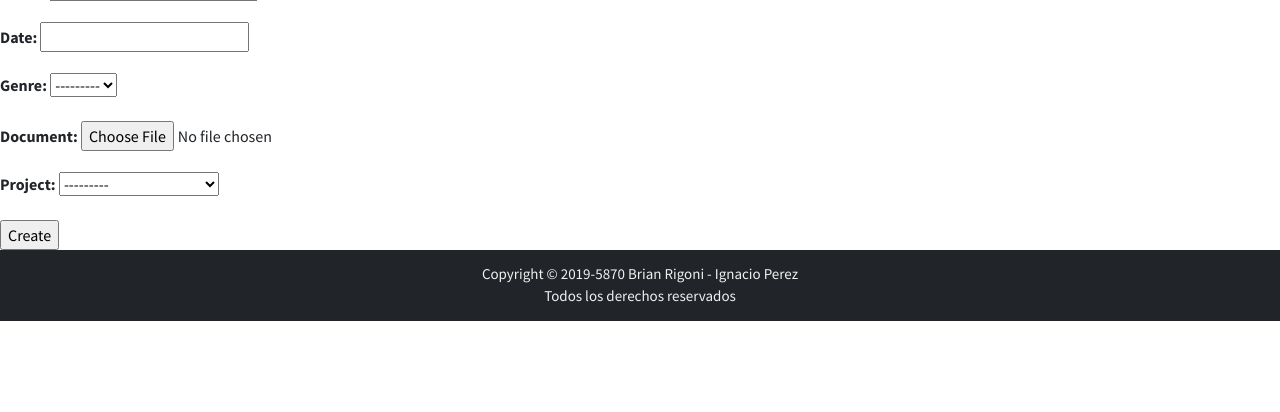
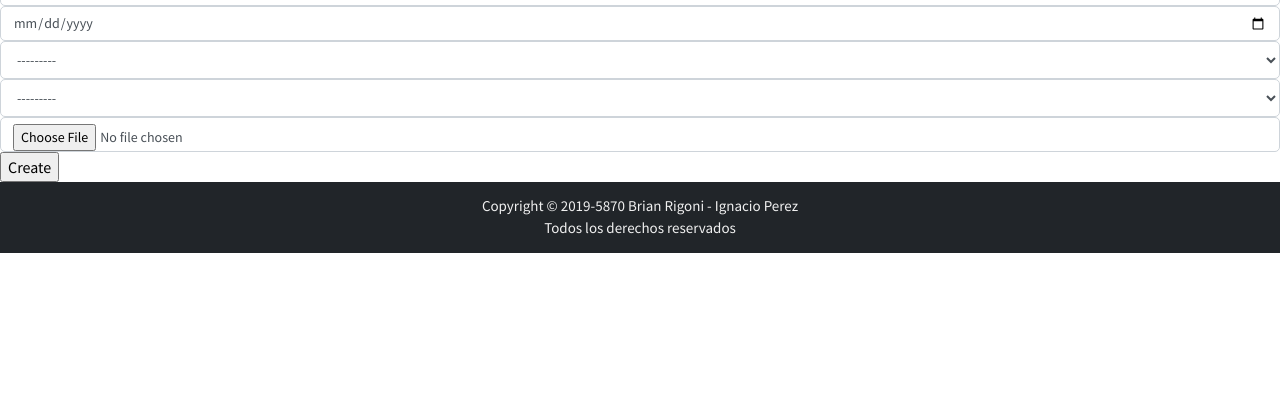
Before and after one commit to BrianRigoni/ObservatorioTerritorial, a Django app: page /publicaciones/nueva in a window 1280 px wide. Shown: the part 115-527 px from the top of the page. Run offline with Django 3.2, Linux system fonts and the light colour scheme; data comes from the database, SQL or seed files in the repository; some libraries are stand-ins or nearby versions.

Commit message:
publication funcionando, todavia tiene problema con blancos en combobox

```diff
--- a/directory/templates/publications/publication-create.html
+++ b/directory/templates/publications/publication-create.html
@@ -1,10 +1,28 @@
 {% extends 'base.html' %}
 {% block title %} Nueva publicacion {% endblock title %}
 {% block content %}
-    <form method="POST">
-        {% csrf_token %}
-        {{ form.as_p }}
+    <form method="POST" enctype="multipart/form-data">
+    {% csrf_token %}
+        <div class="">
+            <input class="form-control" type="text" name="name" maxlength="100" required id="id_name" placeholder="Nombre">
+            <input class="form-control" type="date" name="date" maxlength="100" required id="id_date" placeholder="Fecha">
+        </div>
+
+        <div class="">
+            <select class="form-control" name="genre" required id="id_genre" placeholder="Genero">
+                {% for gen in form.genre %}
+                    <option value="{{ gen.id }}"> {{ gen }}</option>
+                {% endfor %}
+            </select>
+            <select class="form-control" name="project" required id="id_project" placeholder="Investigacion">
+                {% for proj in form.project %}
+                <option value="{{ proj.id }}"> {{ proj}} </option>
+                {% endfor %}
+            </select>
+        </div>
+        <input class="form-control" type="file" name="document" required id="id_document" placeholder="Documento">
         <input type="submit" value="Create">
     </form>
 
+
 {% endblock content %}
```
Also changed, not shown: 1 other file.
